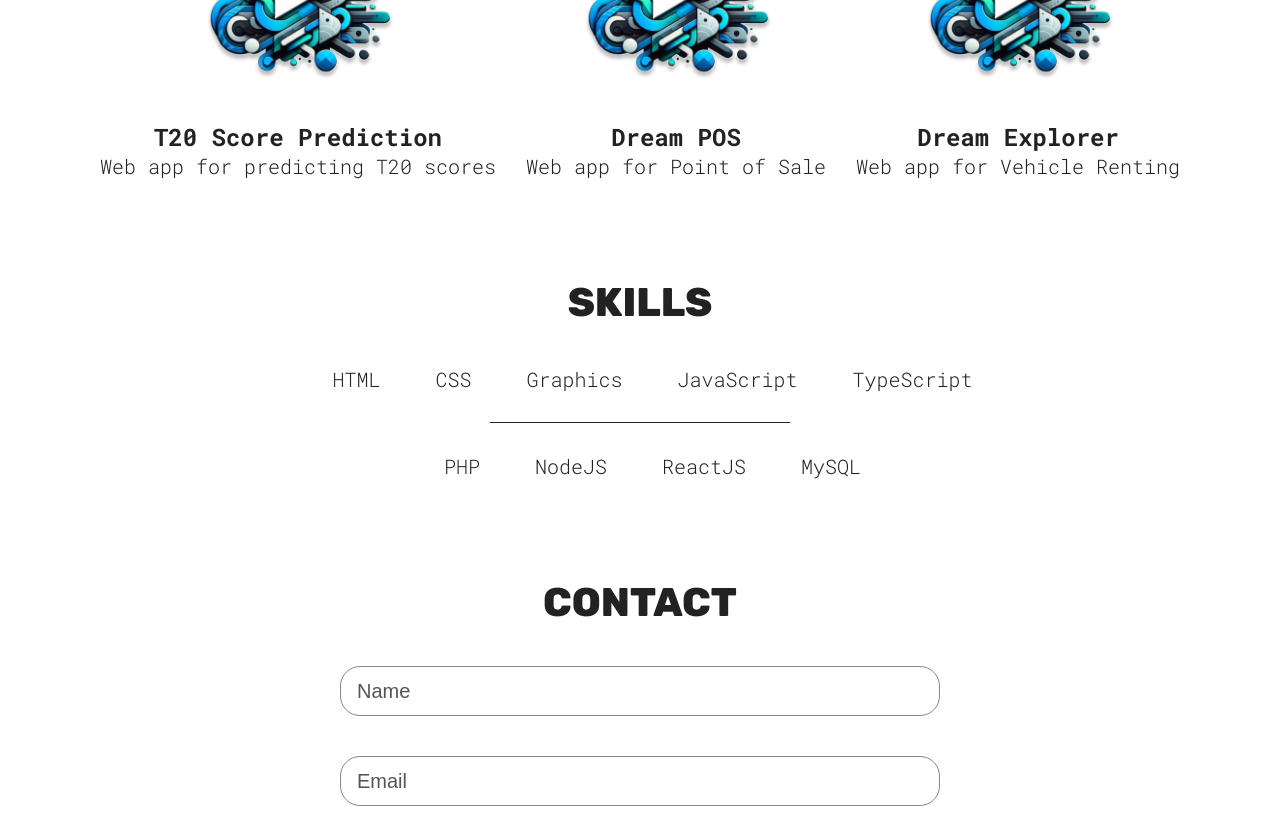
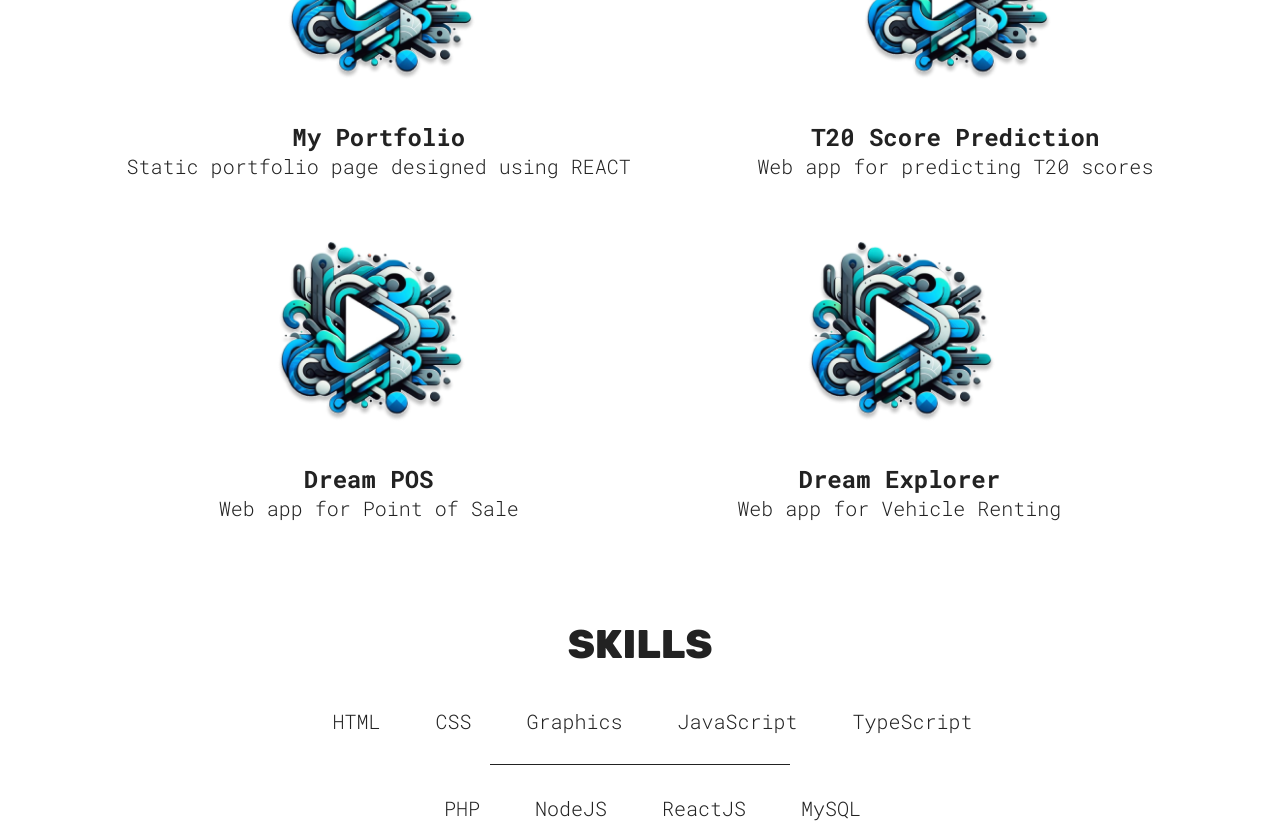
Before and after one commit to sabinrimal/portfolio_sabinrimal, a React (Vite) app: page / in a window 1280 px wide. Shown: the part 1120-1943 px from the top of the page. Built offline with nearby package versions, Linux system fonts and the light colour scheme.

Commit message:
project section modified

```diff
--- a/src/sections/Contact/Contact.jsx
+++ b/src/sections/Contact/Contact.jsx
@@ -1,5 +1,7 @@
 import styles from './ContactStyles.module.css';
 import Swal from 'sweetalert2'
+
+require("dotenv").config();
 
 function Contact() {
   // For form submission and sending email using https://web3forms.com/
@@ -7,7 +9,7 @@ function Contact() {
     event.preventDefault();
     const formData = new FormData(event.target);
 
-    formData.append("access_key", "6b57c2e0-4ca6-478d-98e2-d4bb3c0498ec");
+    formData.append("access_key", process.env.REACT_APP_WEB3FORMS_ACCESS_KEY);
 
     const object = Object.fromEntries(formData);
     const json = JSON.stringify(object);
@@ -27,6 +29,7 @@ function Contact() {
         text: "Your enquiry request has been sent succesfully!",
         icon: "success"
       });
+
       // Reset the form after submission
       event.target.reset();
     }
--- a/src/sections/Project/Project.jsx
+++ b/src/sections/Project/Project.jsx
@@ -8,6 +8,12 @@ function Project() {
         <section id="projects" className={styles.container}>
             <h1 className='sectionTitle'>Projects</h1>
             <div className={styles.projectsContainer}>
+                <ProjectCard
+                    src={viberr}
+                    link='https://github.com/sabinrimal/portfolio_sabinrimal'
+                    h3='My Portfolio'
+                    p='Static portfolio page designed using REACT'
+                />
                 <ProjectCard
                     src={viberr}
                     link='https://github.com/sabinrimal/T20_Score_Prediction'
```
Also changed, not shown: 1 other file (tests, documents, lock files or other folders).
